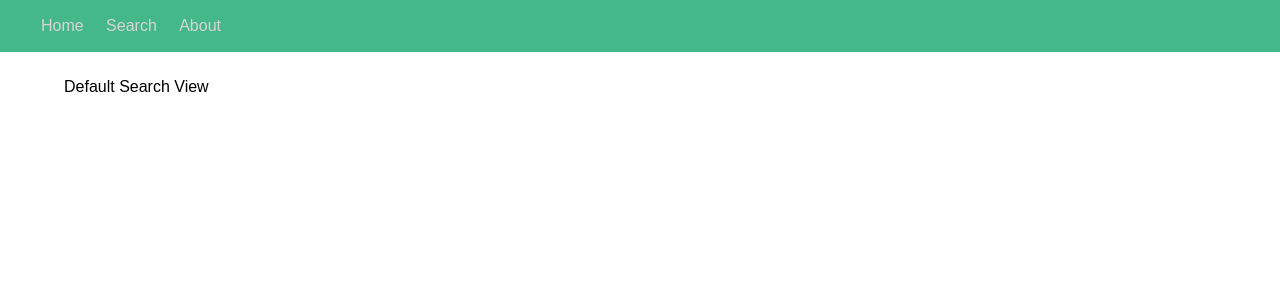
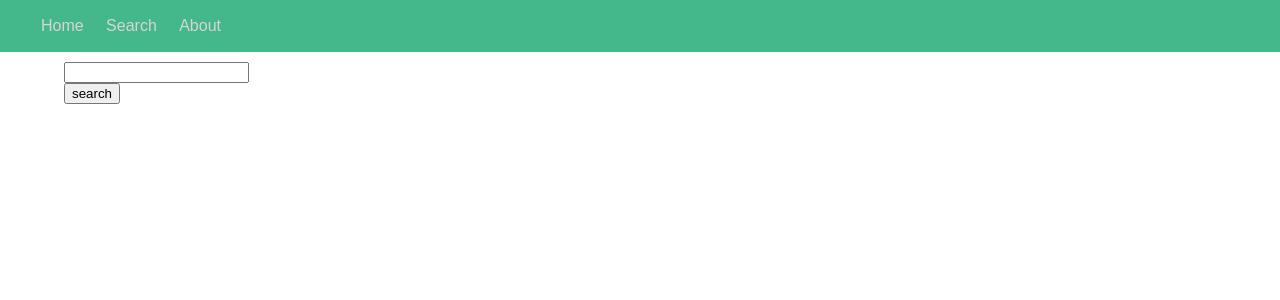
Before and after one commit to anontyro/show-stoppers-react, a React (Create React App) app: page /search in a window 1280 px wide. Shown: the top 300 px of the page. Built offline with nearby package versions, Linux system fonts and the light colour scheme.

Commit message:
adding in teh search functionality

```diff
--- a/src/actions/actionCreators.js
+++ b/src/actions/actionCreators.js
@@ -108,7 +108,7 @@ export const searchShows = (query) => {
     const apiHandler = new ApiHandler();
 
     return dispatch => {
-        apiHandler.searchShows(encodeURI(query))
+        apiHandler.getShowSearch(encodeURI(query))
         .then(response => response.response)
         .then(list => {
             console.log(list);
--- a/src/features/SearchView.js
+++ b/src/features/SearchView.js
@@ -3,14 +3,41 @@ import { connect } from 'react-redux';
 import * as actionList from '../actions/actionCreators';
 
 class SearchView extends Component {
+
+    constructor (props) {
+        super(props);
+
+        this.state = {
+            query: ''
+        };
+
+        this.searchChange = this.searchChange.bind(this); // must bind to the this section
+    }
+
+    searchChange(event) {
+        this.setState({
+            query: event.target.value
+        });
+    }
+
+    searchQuery() {
+        if (this.state.query.length > 2) {
+            this.props.getSearchResults(this.state.query);
+        }
+    }
+
     componentDidMount() {
 
     }
 
     render() {
         return (
-            <p>Default Search View</p>
-
+            <div className="search-view">
+                <div className="search-bar">
+                    <input type="text" value={this.state.query} onChange={this.searchChange}/>
+                </div>
+                <button onClick={() => this.searchQuery()}>search</button>
+            </div>
         );
     }
 
--- a/src/services/http/ApiHandler.js
+++ b/src/services/http/ApiHandler.js
@@ -40,8 +40,8 @@ class ApiHandler {
      * Get the search for the show with a user defined query string
      * @param {*} q must be URL Encoded query string
      */
-    getShowSearch(q) {
-        const endpoint = GlobalVars.tvRoutes.getShowSearch + q;
+    getShowSearch(q, page = 1) {
+        const endpoint = GlobalVars.tvRoutes.getShowSearch + q + '/' + page;
         return this.genericFetchGet(endpoint);
     }
 
```
